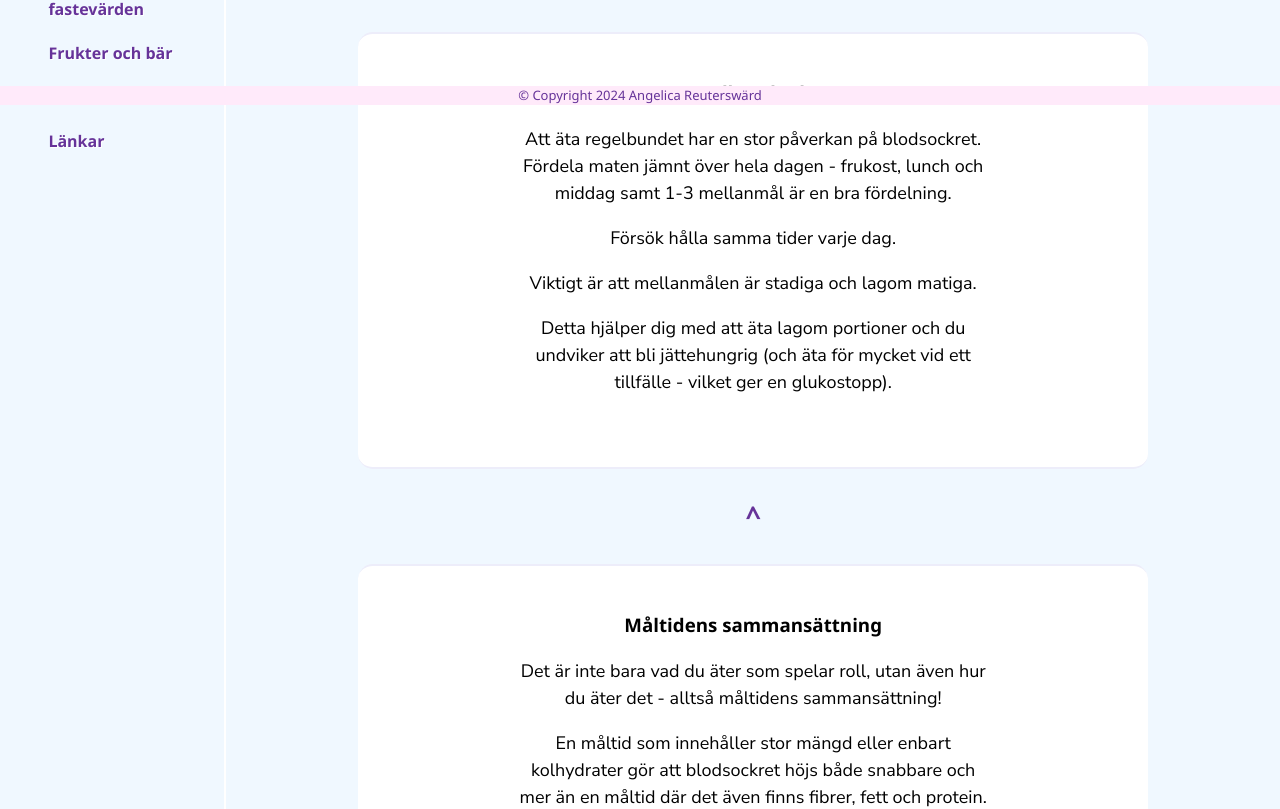
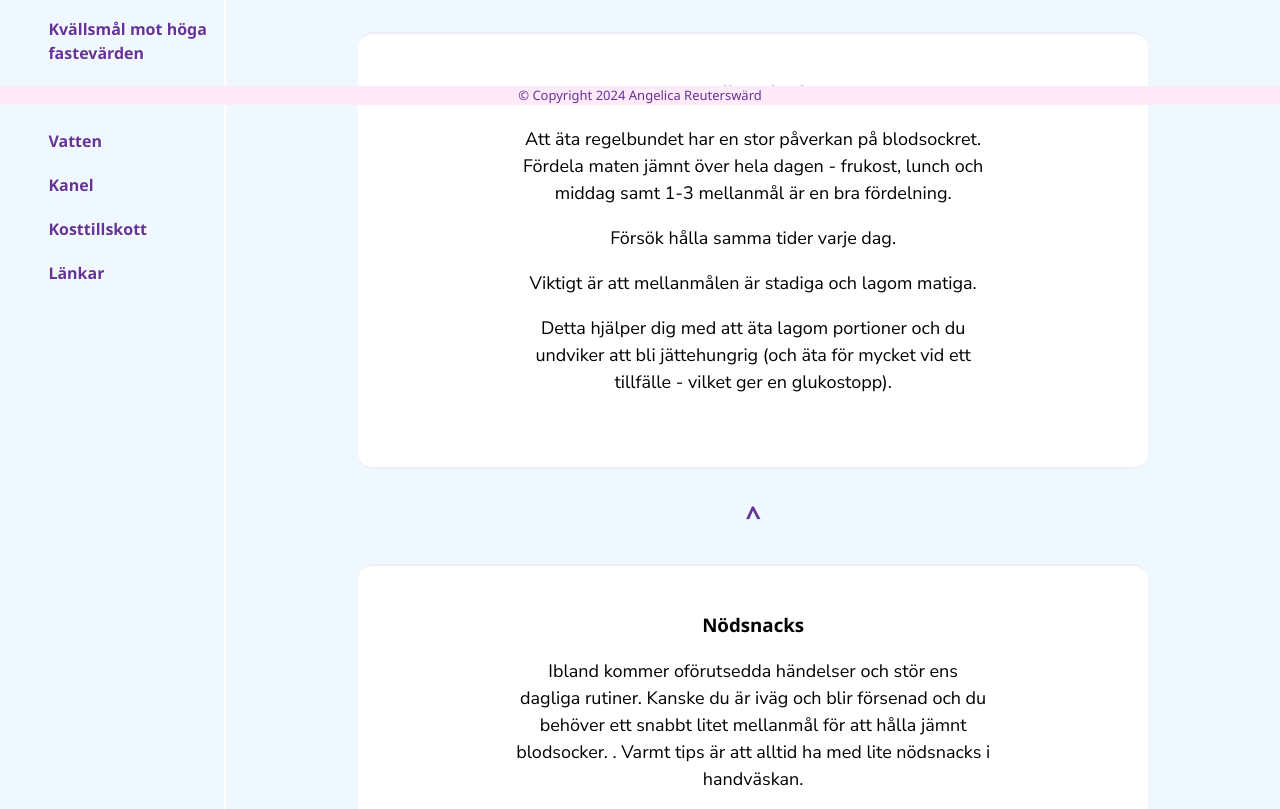
Before and after one commit to Ayngie/natural-guide-to-gestational-diabetes, a React (Vite) app: page /natural-guide-to-gestational-diabetes/food in a window 1280 px wide. Shown: the part 695-1504 px from the top of the page. Built offline with nearby package versions, Linux system fonts and the light colour scheme.

Commit message:
✨ feat: updated articles info

```diff
--- a/src/components/pages/FoodAdvice.tsx
+++ b/src/components/pages/FoodAdvice.tsx
@@ -71,6 +71,7 @@ export const FoodAdvice = () => {
               <TextLink href="https://apps.apple.com/se/app/t1d/id1532900106" target="_blank"> App Store</TextLink>.
             </Paragraph>
             <Paragraph><TextLink href="https://www.instagram.com/glucosegoddess/?hl=sv" target='_blank'>Glucose goddess på instagram</TextLink>.</Paragraph>
+            <Paragraph><TextLink href="https://chronos.se/diabetes/mat%2Fsotsug%2Fmellanmal" target='_blank'>Mellanmålstips</TextLink>.</Paragraph>
             <Paragraph><TextLink href="https://www.insulin.se/typ-2-diabetes/kost-vid-diabetes/vad-ska-man-ata" target='_blank'>insulin.se - vad ska man äta</TextLink>.</Paragraph>
             <Paragraph><TextLink href="https://www.insulin.se/typ-1-diabetes/kost-vid-diabetes/vad-ska-man-ata/kolhydrater" target='_blank'>insulin.se - om kolhydrater</TextLink>.</Paragraph>
             <Paragraph><TextLink href="https://www.diabetes.fi/sv/diabetesforbundet_i_finland/om_diabetes/valj_ratt_kost/kolhydrattabell" target='_blank'>Diabetes.fi kolhydrattabell</TextLink>.</Paragraph>
--- a/src/components/pages/LifeAdvice.tsx
+++ b/src/components/pages/LifeAdvice.tsx
@@ -64,6 +64,12 @@ export const LifeAdvice = () => {
           <StyledArticle id="links">
           <h3>Länkar</h3>
           <ParagraphWrapper>
+            <h4>Fler tips om bra livsstil för ett stabilare blodsocker:</h4>
+            <Paragraph><TextLink href="https://www.diabetes.se/diabetes/diabetes-typ-1/ovrig-information-om-typ-1-diabetes/graviditet-och-diabetes/" target='_blank'>Svenska Diabetesförbundet - om graviditetsdiabetes</TextLink>.</Paragraph>
+            <Paragraph><TextLink href="https://www.diabetes.se/diabetes/diabetes-typ-1/ovrig-information-om-typ-1-diabetes/graviditet-och-diabetes/bebisen-i-fokus-med-nya-gransvarden/" target='_blank'>Svenska Diabetesförbundet - om gränsvärden för GDM</TextLink>.</Paragraph>
+            <Paragraph><TextLink href="https://www.healthline.com/nutrition/14-ways-to-lower-blood-sugar" target='_blank'>Healthline article - lower blood sugar levels naturally</TextLink>.</Paragraph>
+          </ParagraphWrapper>
+          <ParagraphWrapper>
             <h4>Mobilappen T1D:</h4>
             <Paragraph>Detta är en jättebra app för typ I diabetes som gärna kan användas vid andra sorters diabetes enligt min mening. Appen har en superbra sökfunktion för livsmedel och bra allmän info. Rekommenderas varmt!</Paragraph>
             <Paragraph>Ladda ned här:
@@ -71,6 +77,7 @@ export const LifeAdvice = () => {
               <TextLink href="https://apps.apple.com/se/app/t1d/id1532900106" target="_blank"> T1D (App Store)</TextLink>.
             </Paragraph>
           </ParagraphWrapper>
+
         </StyledArticle>
 
         <LinkToTop/>
--- a/src/components/pages/TrainingAdvice.tsx
+++ b/src/components/pages/TrainingAdvice.tsx
@@ -64,7 +64,7 @@ export const TrainingAdvice = () => {
           <StyledArticle id="links">
           <h3>Länkar</h3>
           <ParagraphWrapper>
-            <h4>Träning vid diabetes:</h4>
+            <h4>Fler tips om träning för ett stabilare blodsocker:</h4>
             <Paragraph><TextLink href="https://diabetes.nu/diabetes-och-styrketraning/" target="_blank"> Diabetes.nu om styrketräning</TextLink>.</Paragraph>
             <Paragraph><TextLink href="https://www.diabetes.se/diabetes/diabetes-typ-2/traning/" target="_blank"> Svenska Diabetesförbundet om träning</TextLink>.</Paragraph>
             <Paragraph><TextLink href="https://www.fyss.se/wp-content/uploads/2018/01/Diabetes-TYP-2.pdf" target="_blank"> Fysisk aktivitet vid diabetes mellitus typ II</TextLink>(PDF).</Paragraph>
--- a/src/data/articles.json
+++ b/src/data/articles.json
@@ -24,10 +24,10 @@
             "id": "stress",
             "paragraphList":
                 [
-                    "Vid stress (inkl. positiv stress - tex spännande upplevelser) utsöndrar binjurarna adrenalin och kortisol, detta leder till att det frisätts mer socker och blodsockret stiger. Kroppen hämtar alltså socker i 'förråden' som sedan stannar i blodet.",
+                    "Vid stress (inkl. positiv stress - tex spännande upplevelser) utsöndrar binjurarna adrenalin, glukagon och kortisol, detta leder till att det frisätts mer socker och blodsockret stiger. Kroppen hämtar alltså socker i 'förråden' som sedan stannar i blodet.",
                     "Stress påverkar även blodsockret genom att stresshormoner motverkar insulinhormonerna vilket gör blodsockret svårare att kontrollera. Högre kortisol ger högre insulinresistens (i ett läge då kroppen redan har högre insulinbehov samt viss ökad insulinresistens pga graviditeten), vilket ger högre blodsocker.",
                     "Är du stressad? Långvarig eller återkommande stress kan vara bra att prata om. Många saker som orsakar stress går ofta att ändra med rätt hjälp. Prata gärna med din barnmorska, dina nära och kära, eller din doula kanske.",
-                    "Finns det något du vet att du kan göra för att minska din stress? Kan du öva på att hantera stressen? Ta hjälp, och försök hitta hjälpmedel i vardagen för att minska din stress. Kan du gå till en osteopat för dina fysiska krämpor? Kan du meditera varje dag för att stilla ditt nervsystem? Se vad som fungerar för dig!",
+                    "Finns det något du vet att du kan göra för att minska din stress? Kan du öva på att hantera stressen? Ta hjälp, och försök hitta hjälpmedel i vardagen för att minska din stress. Kan du gå till en osteopat för dina fysiska krämpor? Hjälper yoga? Kan du meditera varje dag för att stilla ditt nervsystem? Se vad som fungerar för dig!",
                     "Kom ihåg att fysisk aktivitet förbättrar välbefinnande och sömn, minskar stresshormonet kortisol, och har en positiv påverkan på tex endorfiner, serotonin, dopamin och noradrenalin i hjärnans molekylära system, samt motverkar en minskad hippocampusvolym som kan ses vid depression. (Källa: Läkartidningen 2022-09-14)."
                 ]
         },
@@ -140,6 +140,15 @@
                 ]
         },
         {
+            "title": "Nödsnacks",
+            "id": "emergencysnacks",
+            "paragraphList":
+                [
+                    "Ibland kommer oförutsedda händelser och stör ens dagliga rutiner. Kanske du är iväg och blir försenad och du behöver ett snabbt litet mellanmål för att hålla jämnt blodsocker. . Varmt tips är att alltid ha med lite nödsnacks i handväskan.",
+                    "För mig fungerade det att alltid ha med sig en påse osötade sötmandlar, några BabyBel-ostar , och gärna en påse morotsstavar. Det räddade mig många gånger (och fungerar kanske även för ev. äldre syskon ;) )!"
+                ]
+        },
+        {
             "title": "Måltidens sammansättning",
             "id": "composition",
             "paragraphList":
@@ -194,6 +203,25 @@
                 ]
         },
         {
+            "title": "Vatten",
+            "id": "h20",
+            "paragraphList":
+                [
+                    "Glöm inte att dricka tillräckligt med vatten!",
+                    "Förutom att minska risken för uttorkning, så hjälper vatten spola ut njurarna (som får jobba hårt då vi ska kissa ut allt extra socker). Det finns studier som visar att regelbundet vätskeintag av vatten minskar risken för högt blodsocker.",
+                    "Sista månaderna av min graviditet var vatten dessutom den ENDA dryck jag kunde dricka som inte höjde mitt blodsocker (jag kunde inte ens dricka te utan mjölk)."
+                ]
+        },
+        {
+            "title": "Kanel",
+            "id": "cinnamon",
+            "paragraphList":
+                [
+                    "Det finns studier som visar att kryddan kanel hjälper öka insulinkänsligheten, vilket alltså är bra för vårt blodsocker! Studier visar även att kanel kan sakta ned spjälkningen av kolhydrater i magsäcken, vilket ger mindre glukostopp.",
+                    "Se till att köpa ceylonkanel (och inte kassiakanel) då det innehåller betydligt lägre halter av kumarin (som är skadligt för levern i mycket höga doser)!"
+                ]
+        },
+        {
             "title": "Kosttillskott",
             "id": "supplements",
             "paragraphList":
@@ -202,7 +230,8 @@
                     "Jag använde Thorne Alpha-Lipoic Acid 60 kapslar (Obs! Att jag inte har med detta företag att göra, detta var bara mitt val av tillskott för de som kanske undrar).",
                     "Det finns även forskning som tyder på att ALA har andra fördelaktiga skyddande effekter vid graviditet.",
                     "Obs! Du får själv läsa på den forskning du hittar och bestämma om detta är något för dig, eller om du anser att det inte är tryggt att ta detta kosttillskott vid din graviditet. Se några forskningslänkar längst ned på denna sida, och sök gärna mer på egen hand.",
-                    "Ett annat kosttillskott som i forskning haft positiva effekter vid diabetes är Magnesium. Magnesium är även bra mot muskelspänningar. Holistics har ett bra tillskott på Magnesium (Obs! Att jag inte har med detta företag att göra, detta var bara mitt val av tillskott för de som kanske undrar)."
+                    "Ett annat kosttillskott som i forskning haft positiva effekter vid diabetes är Magnesium. Magnesium är även bra mot muskelspänningar. Holistics har ett bra tillskott på Magnesium (Obs! Att jag inte har med detta företag att göra, detta var bara mitt val av tillskott för de som kanske undrar).",
+                    "Probiotika är ett annat tillskott som hjälper vår kropps immunförsvar - och som visat sig förbättra blodsockernivåer enligt vissa studier. Probi mage rekommenderas varmt (Obs! Att jag inte har med detta företag att göra, detta var bara mitt val av tillskott för de som kanske undrar)."
                 ]
         }
     ],
```
